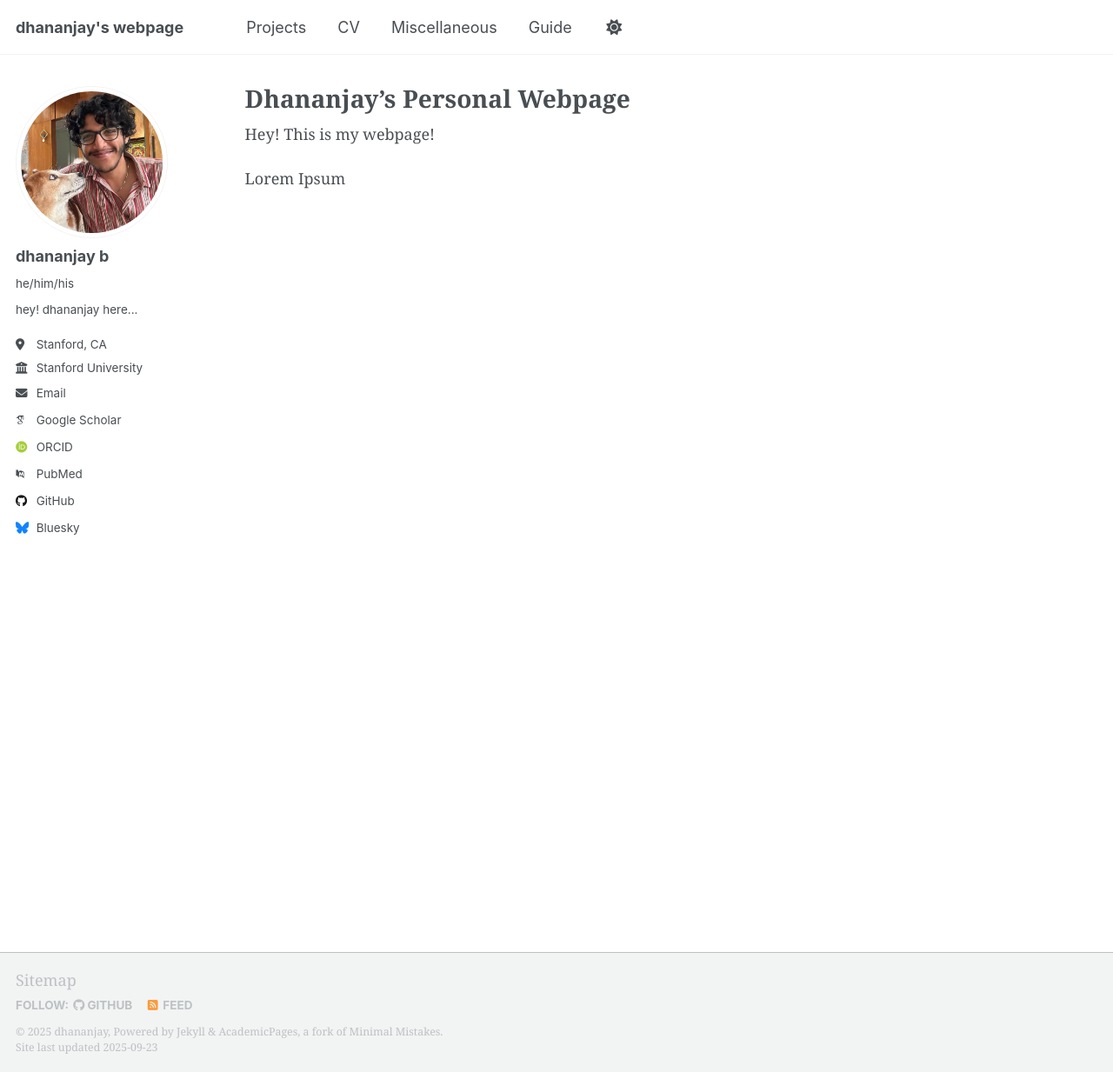
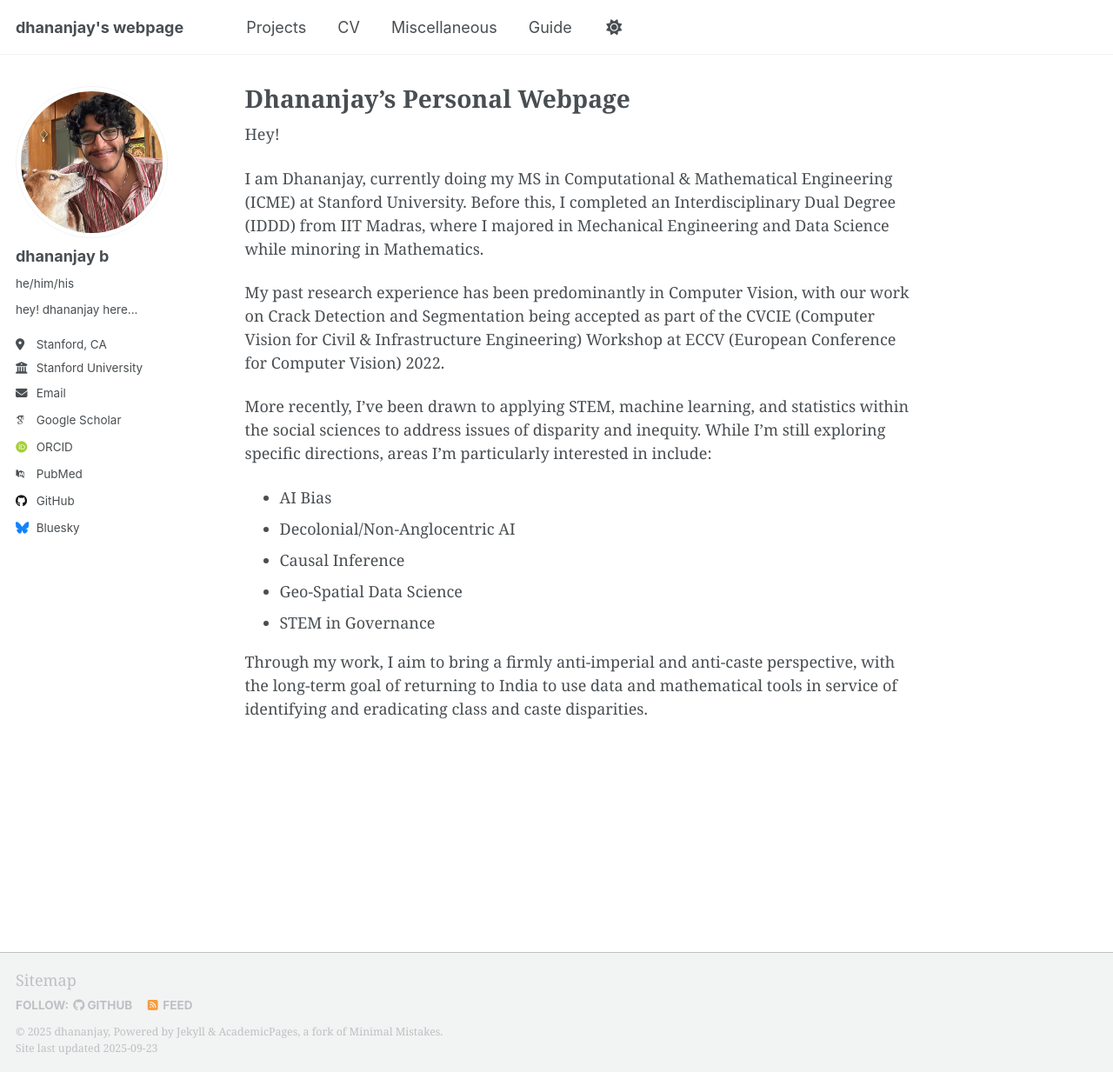
Before and after one commit to Dhananjay42/dhananjay42.github.io, a Jekyll site: the page built from _pages/about.md, in a window 1280 px wide and 1233 px high. Shown: the whole window at 87% size. Built offline with Jekyll 4.4.1, drawn with Linux system fonts in a browser that asks for light colours; some web fonts are replaced; a script that is not in the unit is left out.

Commit message:
Update about.md

```diff
--- a/_pages/about.md
+++ b/_pages/about.md
@@ -7,6 +7,18 @@ redirect_from:
   - /about.html
 ---
 
-Hey! This is my webpage!
+Hey!
 
-Lorem Ipsum
+I am Dhananjay, currently doing my MS in Computational & Mathematical Engineering (ICME) at Stanford University. Before this, I completed an Interdisciplinary Dual Degree (IDDD) from IIT Madras, where I majored in Mechanical Engineering and Data Science while minoring in Mathematics.
+
+My past research experience has been predominantly in Computer Vision, with our work on Crack Detection and Segmentation being accepted as part of the CVCIE (Computer Vision for Civil & Infrastructure Engineering) Workshop at ECCV (European Conference for Computer Vision) 2022.
+
+More recently, I’ve been drawn to applying STEM, machine learning, and statistics within the social sciences to address issues of disparity and inequity. While I’m still exploring specific directions, areas I’m particularly interested in include:
+
+- AI Bias
+- Decolonial/Non-Anglocentric AI
+- Causal Inference
+- Geo-Spatial Data Science
+- STEM in Governance
+
+Through my work, I aim to bring a firmly anti-imperial and anti-caste perspective, with the long-term goal of returning to India to use data and mathematical tools in service of identifying and eradicating class and caste disparities.
```
